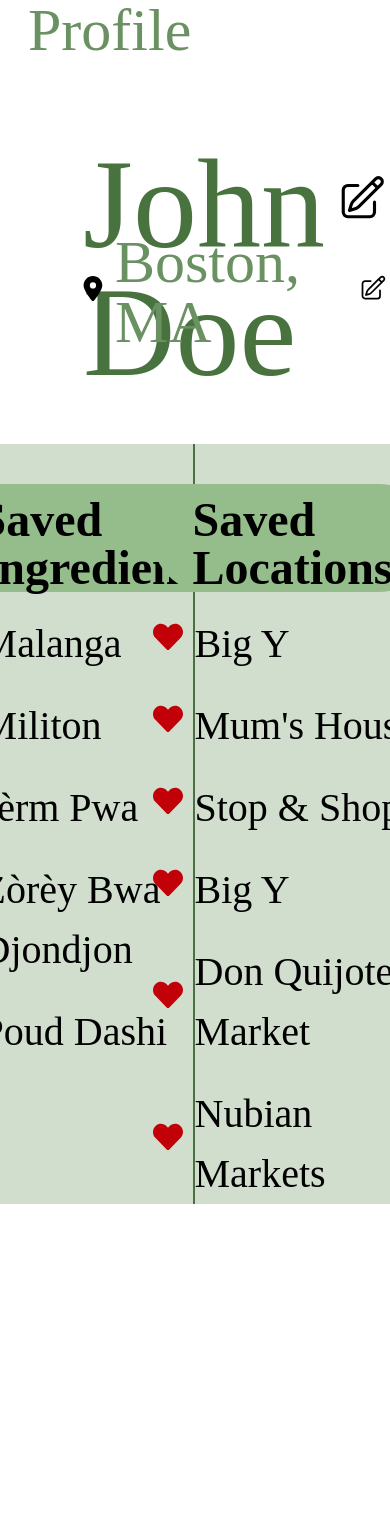
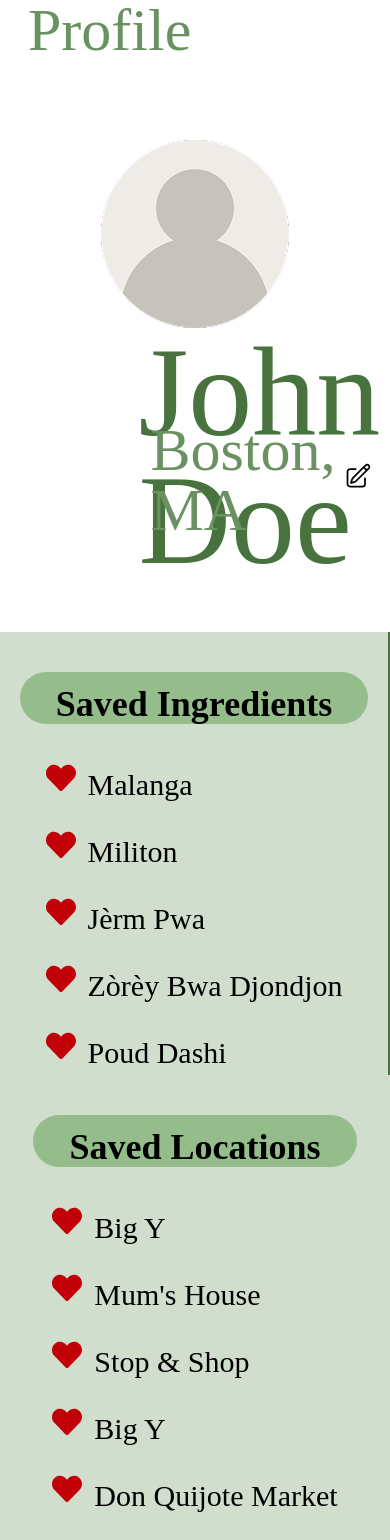
Before and after one commit to Sarojini-T/CS426-auMarche, a React (Vite) app: page /profile in a window 390 px wide. Shown: the top 1540 px of the page. Before the commit the page ends 1204 px from the top, so only its background shows below. Built offline with nearby package versions, Linux system fonts and the light colour scheme; a web font is replaced by a local one.

Commit message:
Add mobile responsiveness

```diff
--- a/src/pages/ProfilePage/ProfilePage.tsx
+++ b/src/pages/ProfilePage/ProfilePage.tsx
@@ -9,12 +9,12 @@ import { FaLocationDot } from "react-icons/fa6";
 const ProfilePage = () => {
   return (
     <div className="w-[100vw] h-[100vh] flex flex-col">
-      <div className="flex flex-col mb-20">
+      <div className="flex flex-col w-[100%] mb-20">
         <div className="font-jomhuria text-6xl text-profileheader ml-7">
           Profile
         </div>
-        <div className="flex flex-row justify-center w-[70%] self-center mb-3 mt-20">
-          <div className="flex items-center">
+        <div className="flex flex-col md:flex-row justify-center w-[70%] self-center mb-3 mt-20">
+          <div className="flex items-center justify-center">
             <img src={ProfilePic} />
           </div>
           <div className="flex flex-col font-jomhuria ml-20 justify-center">
@@ -36,10 +36,10 @@ const ProfilePage = () => {
           </div>
         </div>
       </div>
-      <div className="flex flex-row w-[100%] justify-center bg-profilebg divide-x-2 divide-primary">
-        <div className="flex flex-col w-[50%]">
-          <div className="flex flex-col self-center space-y-2">
-            <Title text="Saved Ingredients" />
+      <div className="flex flex-col md:flex-row h-fit bg-profilebg divide-x-2 divide-primary">
+        <div className="flex flex-col w-[100%] md:w-[50%]">
+          <Title text="Saved Ingredients" />
+          <div className="flex flex-col self-center space-y-2 mt-6">
             {ITEM_DATA.map((item, index) =>
               item.haitianKreyolNames[0] !== "" ? (
                 <ListItem text={item.haitianKreyolNames[0]} key={index} />
@@ -47,9 +47,9 @@ const ProfilePage = () => {
             )}
           </div>
         </div>
-        <div className="flex flex-col w-[50%]">
-          <div className="flex flex-col self-center space-y-2">
-            <Title text="Saved Locations" />
+        <div className="flex flex-col w-[100%] md:w-[50%]">
+          <Title text="Saved Locations" />
+          <div className="flex flex-col self-center space-y-2 mt-6">
             {LOCATION_DATA.map((location, index) => (
               <ListItem text={location.name} key={index} />
             ))}
--- a/src/pages/ProfilePage/components/ListItem.tsx
+++ b/src/pages/ProfilePage/components/ListItem.tsx
@@ -2,11 +2,11 @@ import { FaHeart } from "react-icons/fa";
 
 const ListItem = ({ text }: { text: string }) => {
   return (
-    <div className="flex flex-row items-center">
+    <div className="flex flex-row">
       <button className="cursor-pointer pr-3">
         <FaHeart size={30} className="text-red-700 hover:text-red-300" />
       </button>
-      <h3 className="font-anek text-[40px] pt-3.5">{text}</h3>
+      <h3 className="font-anek text-[30px] pt-3.5">{text}</h3>
     </div>
   );
 };
--- a/src/pages/ProfilePage/components/Title.tsx
+++ b/src/pages/ProfilePage/components/Title.tsx
@@ -1,7 +1,7 @@
 const Title = ({ text }: { text: string }) => {
   return (
-    <div className="flex px-10 pt-3 flex-row mt-10 justify-center rounded-full bg-profiletitle font-bold font-anek">
-      <span className="flex text-5xl">{text}</span>
+    <div className="px-9 pt-3 mt-10 self-center rounded-full bg-profiletitle">
+      <span className="text-4xl font-bold font-anek">{text}</span>
     </div>
   );
 };
```
